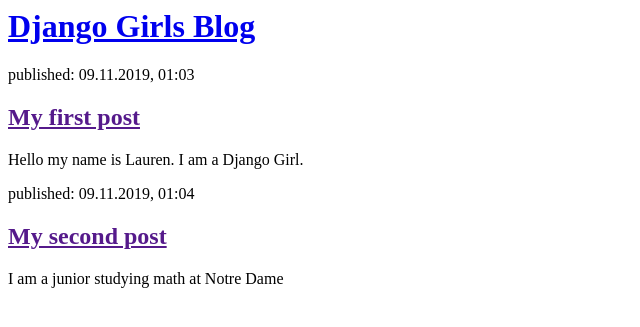
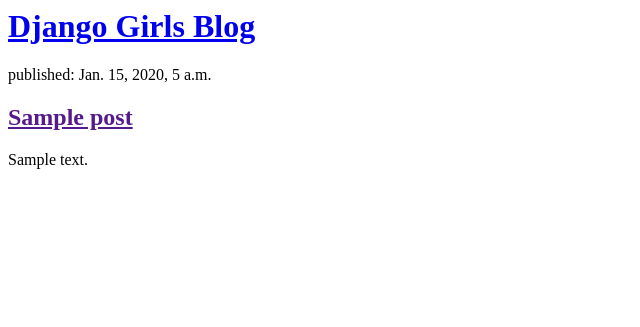
Before and after one commit to lcaffar1/my-first-blog, a Django app: template blog/templates/blog/post_list.html in a window 1280 px wide. Shown: the top 327 px of the page, without its empty margins (0-640 px from the left). Run offline with Django 3.2, Linux system fonts and the light colour scheme; the template is opened without the code that fills it: values that come from a table or form of the project are taken from there, others are empty; tables that the repository leaves empty hold one stand-in row (values such as "Sample post").

Commit message:
Modified templates to display posts from database.

```diff
--- a/blog/templates/blog/post_list.html
+++ b/blog/templates/blog/post_list.html
@@ -7,16 +7,12 @@
             <h1><a href="/">Django Girls Blog</a></h1>
         </div>
 
-        <div>
-            <p>published: 09.11.2019, 01:03</p>
-            <h2><a href="">My first post</a></h2>
-            <p>Hello my name is Lauren. I am a Django Girl.</p>
-        </div>
-
-        <div>
-            <p>published: 09.11.2019, 01:04</p>
-            <h2><a href="">My second post</a></h2>
-            <p>I am a junior studying math at Notre Dame</p>
-        </div>
+        {% for post in posts %}
+            <div>
+                <p>published: {{ post.published_date }}</p>
+                <h2><a href="">{{ post.title }}</a></h2>
+                <p>{{ post.text|linebreaksbr }}</p>
+            </div>
+        {% endfor %}
     </body>
 </html>
--- a/blog/views.py
+++ b/blog/views.py
@@ -1,5 +1,8 @@
 from django.shortcuts import render
+from django.utils import timezone
+from .models import Post
 
 # Create your views here.
 def post_list(request):
-    return render(request, 'blog/post_list.html', {})
+    posts = Post.objects.filter(published_date__lte=timezone.now()).order_by('published_date')
+    return render(request, 'blog/post_list.html', {'posts':posts})
```
